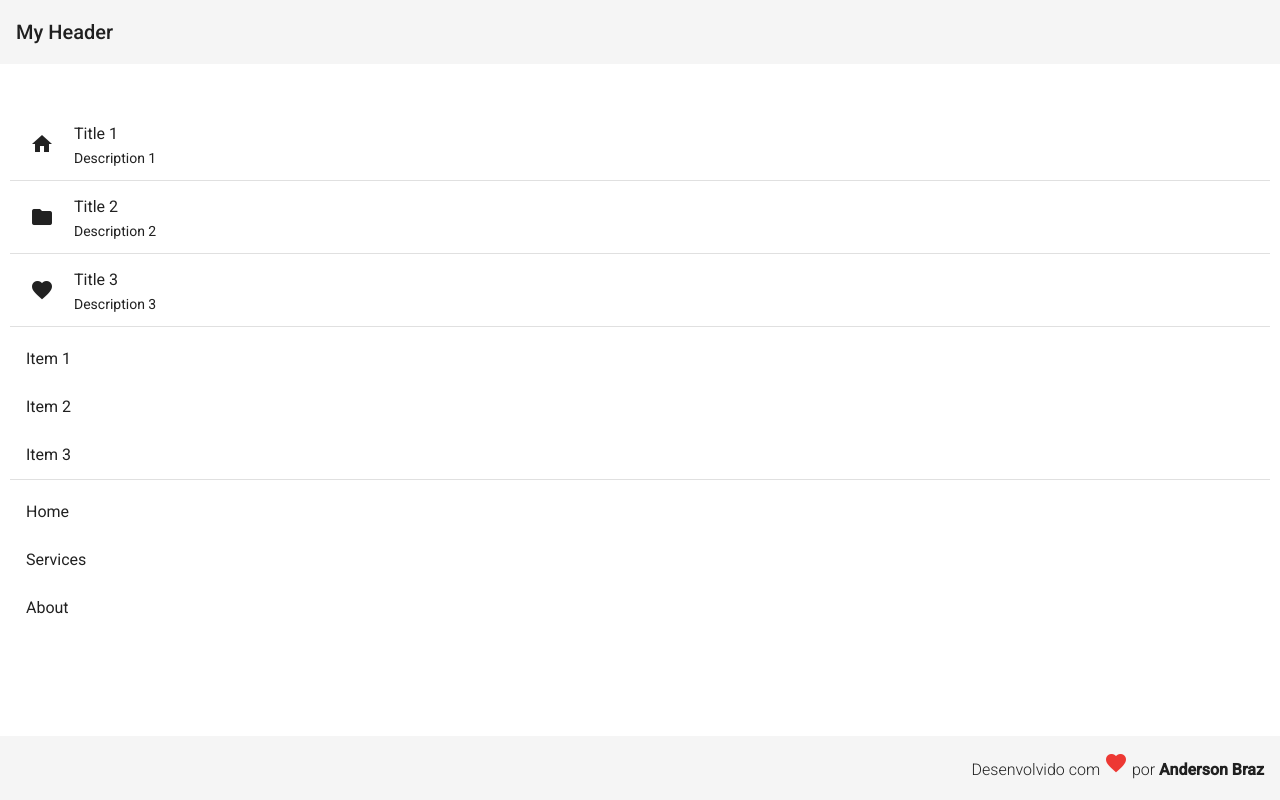
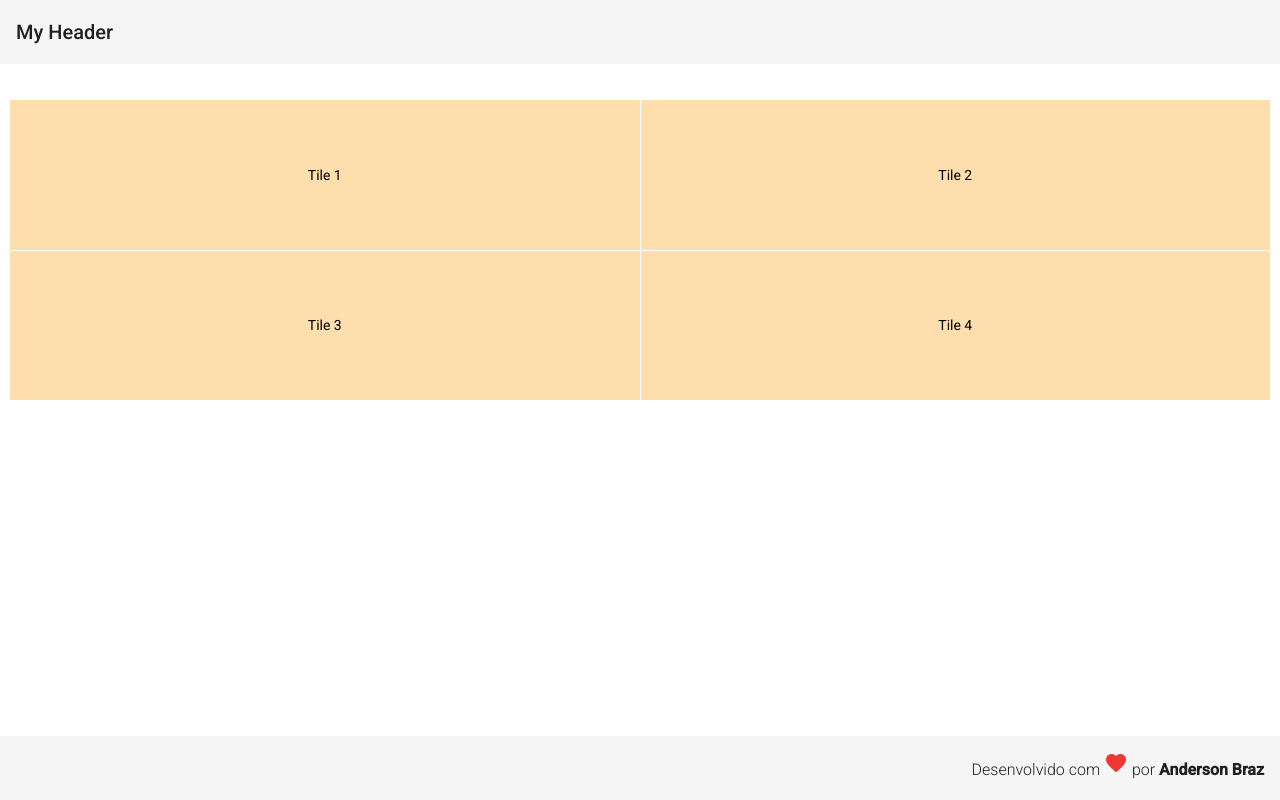
Before and after one commit to andersonbraz/angular-samples, an Angular app: page / in a window 1280 px wide. Built offline with nearby package versions, Linux system fonts and the light colour scheme.

Commit message:
Up File(s)

```diff
--- a/src/app/app.component.html
+++ b/src/app/app.component.html
@@ -1,3 +1,3 @@
 <app-header></app-header>
-<app-list></app-list>
+<app-grid></app-grid>
 <app-footer></app-footer>
--- /dev/null
+++ b/src/app/components/sample/grid/grid.component.css
@@ -0,0 +1,7 @@
+.content{
+  padding: 100px 10px 100px 10px;
+}
+
+mat-grid-tile{
+  background-color: navajowhite;
+}
--- /dev/null
+++ b/src/app/components/sample/grid/grid.component.html
@@ -0,0 +1,28 @@
+<div class="content">
+
+  <mat-grid-list cols="2" rowHeight="fit" style="height: 300px;">
+    <mat-grid-tile>Tile 1</mat-grid-tile>
+    <mat-grid-tile>Tile 2</mat-grid-tile>
+    <mat-grid-tile>Tile 3</mat-grid-tile>
+    <mat-grid-tile>Tile 4</mat-grid-tile>
+  </mat-grid-list>
+<!--
+  <hr />
+
+  <mat-grid-list cols="2" rowHeight="100px">
+    <mat-grid-tile>Tile 1</mat-grid-tile>
+    <mat-grid-tile>Tile 2</mat-grid-tile>
+    <mat-grid-tile>Tile 3</mat-grid-tile>
+    <mat-grid-tile>Tile 4</mat-grid-tile>
+  </mat-grid-list>
+
+  <hr />
+
+  <mat-grid-list cols="2" rowHeight="2:1">
+    <mat-grid-tile>Tile 1</mat-grid-tile>
+    <mat-grid-tile>Tile 2</mat-grid-tile>
+    <mat-grid-tile>Tile 3</mat-grid-tile>
+    <mat-grid-tile>Tile 4</mat-grid-tile>
+  </mat-grid-list>
+-->
+</div>
--- /dev/null
+++ b/src/app/components/sample/grid/grid.component.ts
@@ -0,0 +1,15 @@
+import { Component, OnInit } from '@angular/core';
+
+@Component({
+  selector: 'app-grid',
+  templateUrl: './grid.component.html',
+  styleUrls: ['./grid.component.css']
+})
+export class GridComponent implements OnInit {
+
+  constructor() { }
+
+  ngOnInit(): void {
+  }
+
+}
```
Also changed, not shown: src/app/app.module.ts (+6 -2 lines), 1 other file (tests, documents, lock files or other folders).
